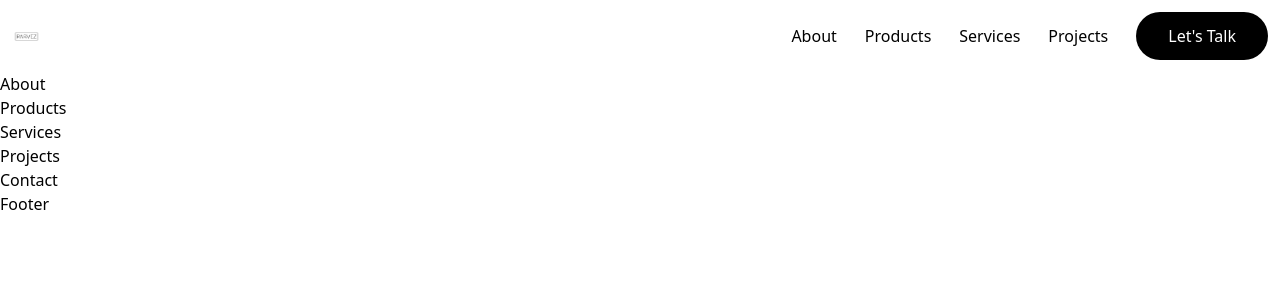
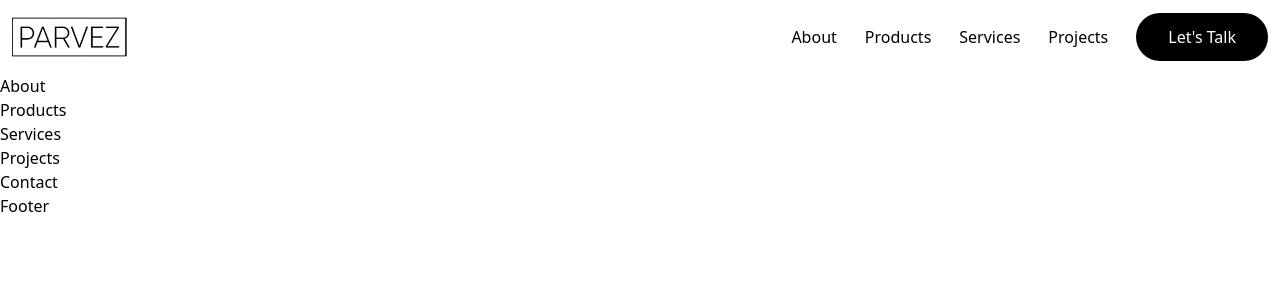
Before and after one commit to Mohamed-Parvez/parvez, a Next.js app: page / in a window 1280 px wide. Shown: the top 300 px of the page. Built offline with nearby package versions, Linux system fonts and the light colour scheme.

Commit message:
Add Logo

```diff
--- a/components/shared/Navbar.tsx
+++ b/components/shared/Navbar.tsx
@@ -5,12 +5,13 @@ import Image from "next/image";
 
 const Nav = () => {
   return (
-    <nav className="flex-between m-3 max-w-[1440px] 2xl:m-3 2xl:mx-auto">
+    <nav className="flex-between m-3 max-h-[50px] max-w-[1440px] overflow-hidden 2xl:m-3 2xl:mx-auto">
       <Image
+        className="ml-[-18px]"
         src={"/assets/images/logo_1.png"}
         alt="logo"
-        height={79}
-        width={29}
+        height={29}
+        width={150}
       />
       <div className="md:flex-between gap-7 text-[16px]">
         <div className="hidden md:block">
```
